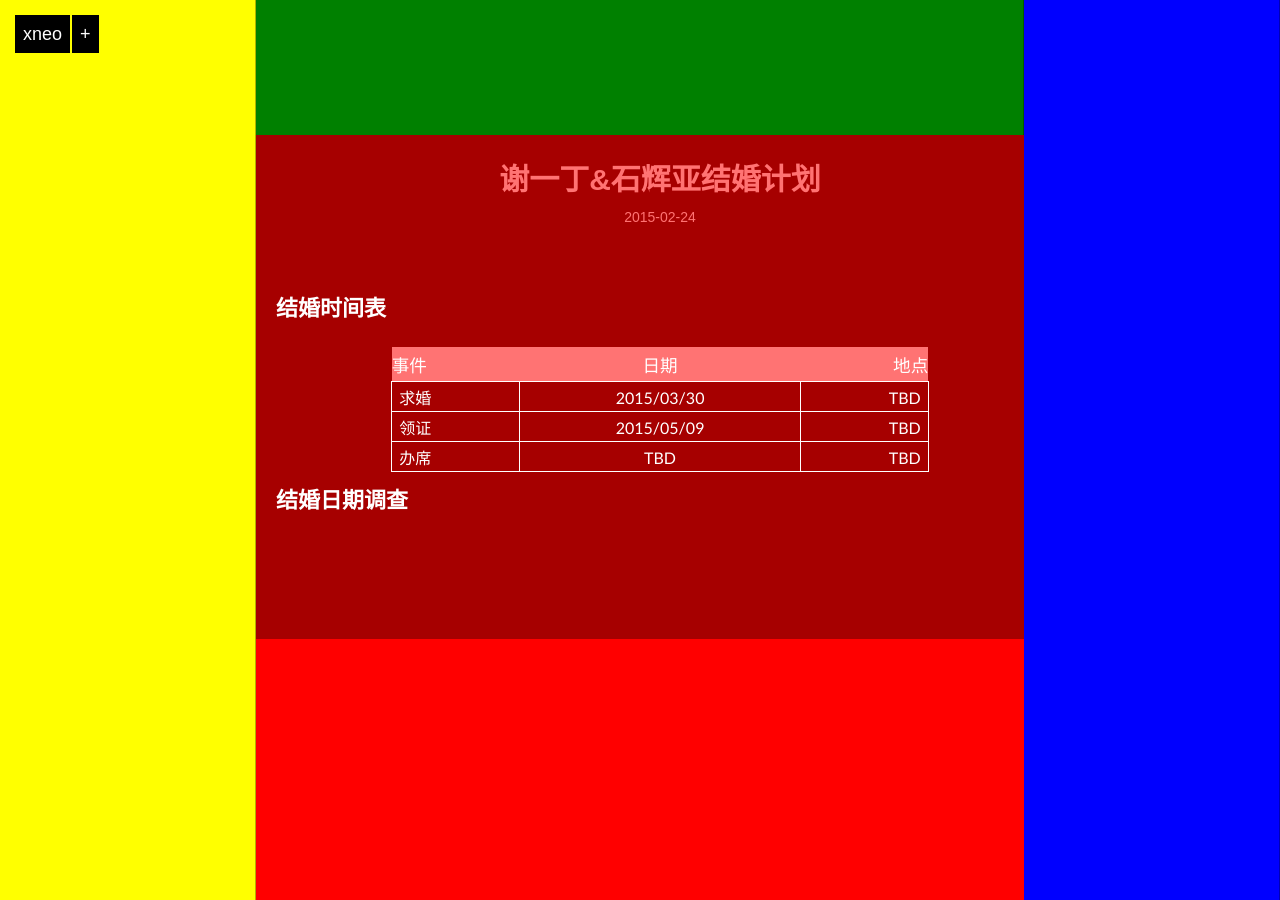
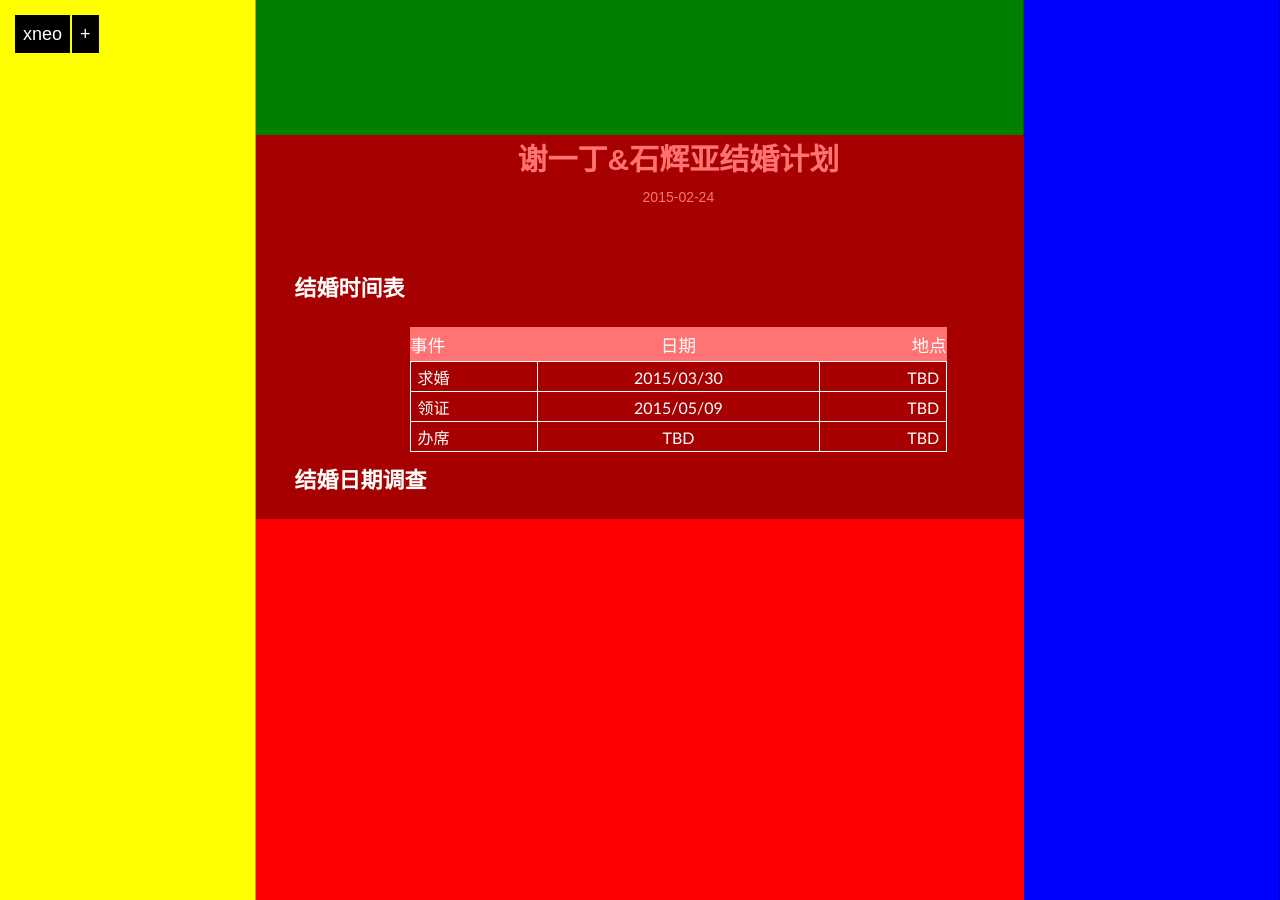
Before and after one commit to tuoerzhang/xneo123.github.io, a Jekyll site: the page built from _posts/wedding/2015-02-24-wedding-plan.md, in a window 1280 px wide. Built offline with Jekyll 4.4.1, drawn with Linux system fonts in a browser that asks for light colours; Markdown is read by kramdown in place of the engine named in the settings.

Commit message:
relative percentage

```diff
--- a/_layouts/wedding.html
+++ b/_layouts/wedding.html
@@ -12,7 +12,8 @@ layout: default
         body { background:#FF0000; }
     }
 	#wedding-content {position:fixed;top:15%;left:20%;right:20%;min-height: 20%;height:auto !important;background: #A60000;color:#ffffff; }
-	.wedding-entry {margin-bottom:80px;width:100%; float:left;  padding: 20px}
+	/*.wedding-entry {margin-bottom:80px;width:100%; float:left;  padding: 20px}	*/
+	.wedding-entry {top:5%;left:5%;right: 5%;position: relative;}
 	.wedding-entry ul{margin-bottom:25px;margin-left:25px;}
 	.wedding-entry p+ul {margin-top:-20px;}
 	.wedding-entry ul li{margin-bottom:5px;list-style:disc;line-height:1.8em;}
```
